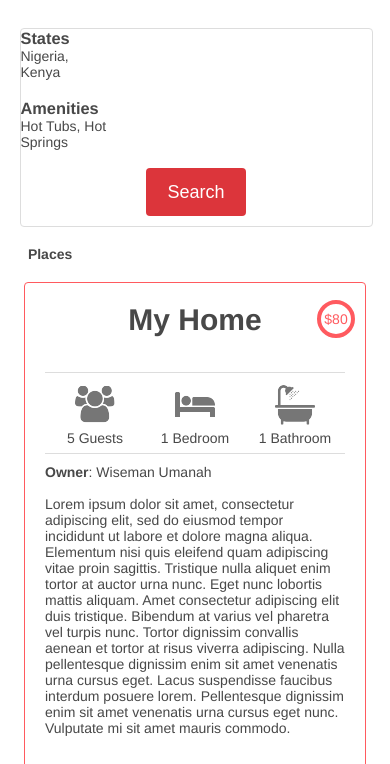
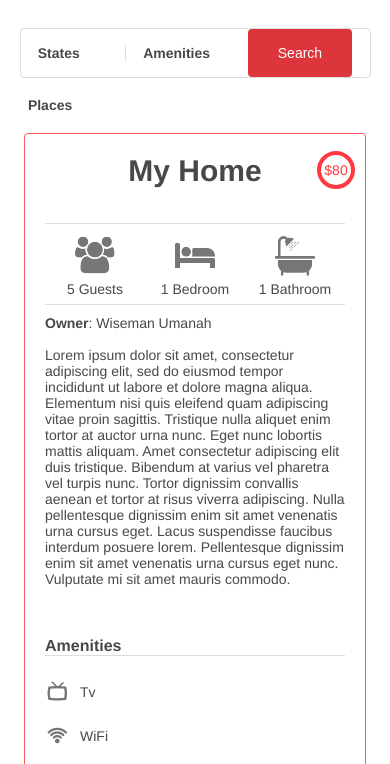
Before and after one commit to wiseman-umanah/AirBnB_clone, a plain HTML site: page index.html in a window 390 px wide. Shown: the part 63-827 px from the top of the page. Drawn offline with Linux system fonts and the light colour scheme.

Commit message:
Properly controlled webpage for all screen resolution

```diff
--- a/web_static/styles/103-common.css
+++ b/web_static/styles/103-common.css
@@ -1,6 +1,5 @@
 html {
     position: relative;
-    min-height: 100vh;
 }
 body {
     margin: 0;
@@ -13,10 +12,10 @@ body {
 .container {
     max-width: 1000px;
     margin: 30px auto;
-    bottom: 30px;
 }
 
-@media only screen and (max-width: 1000px){
+@media only screen and (max-width: 500px),
+(max-width: 1000px){
 	.container{
 		max-width: 90%;
 	}
--- a/web_static/styles/103-filters.css
+++ b/web_static/styles/103-filters.css
@@ -1,10 +1,8 @@
 .filters {
 background-color: white;
-width: 100%;
 border: 1px solid #dddddd;
 border-radius: 4px;
 display: flex;
-justify-content: flex-end;
 align-items: center;
 margin: auto;
 }
@@ -33,7 +31,6 @@ border-right: #dddddd solid 1px;
 
 .filters .locations,
 .filters .amenities {
-height: 100%;
 width: 25%;
 position: relative;
 z-index: 1;
@@ -85,27 +82,42 @@ margin: 0;
 margin: 12px;
 }
 
-@media only screen and (max-width: 1000px) {
+@media only screen and (max-width: 500px) {
 	.filters{
-		width: 100%;
 		font-size: 100%;
-		flex-direction: column;
-		align-items: baseline;
-		padding-bottom: 10px;
+		align-items: center;
+		justify-content: space-evenly;
 	}
 	.filters button{
 		margin: 0;
-		width: 100px;
-		align-self: center;
-	}
-	.filters .locations{
-		border-right: none;
+		width: 30%;
+		font-size: 100%;
 	}
 	.filters .locations h3,
+	.filters .amenities h3{
+		padding: 0;
+		font-size: 100%;
+	}
 	.filters .locations h4,
-	.filters .amenities h3,
 	.filters .amenities h4
 	{
+		display: none;
+	}
+	.filters ul {
+		padding: 0;
+		font-size: 90%;
+	}
+	.popover li {
+		margin: 0;
+	}
+	.popover{
+		padding: 5px;
+		top: 33px;
+		right: 0;
+	}
+	.popover h2 {
+		font-size: 100%;
+		margin: 0;
 		padding: 0;
 	}
 }
--- a/web_static/styles/103-places.css
+++ b/web_static/styles/103-places.css
@@ -1,6 +1,5 @@
 .places {
     display    : flex;
-    flex-direction : row;
     flex-wrap  : wrap;
     justify-content: center;
     margin-bottom  : 5%;
@@ -36,8 +35,8 @@
 .price_by_night {
     font-size  : 30px;
     height : 60px;
-    color  : #FF5a5F;
-    border : #FF5a5F solid 4px;
+    color  : #FF393F;
+    border : #FF393F solid 4px;
     border-radius  : 50%;
     display    : flex;
     justify-content: center;
@@ -149,7 +148,7 @@
 	height: 25px;
 }
 
-@media only screen and (max-width: 1000px) {
+@media only screen and (max-width: 500px) {
     .places h1{
     font-size: 100%;
     }
```
